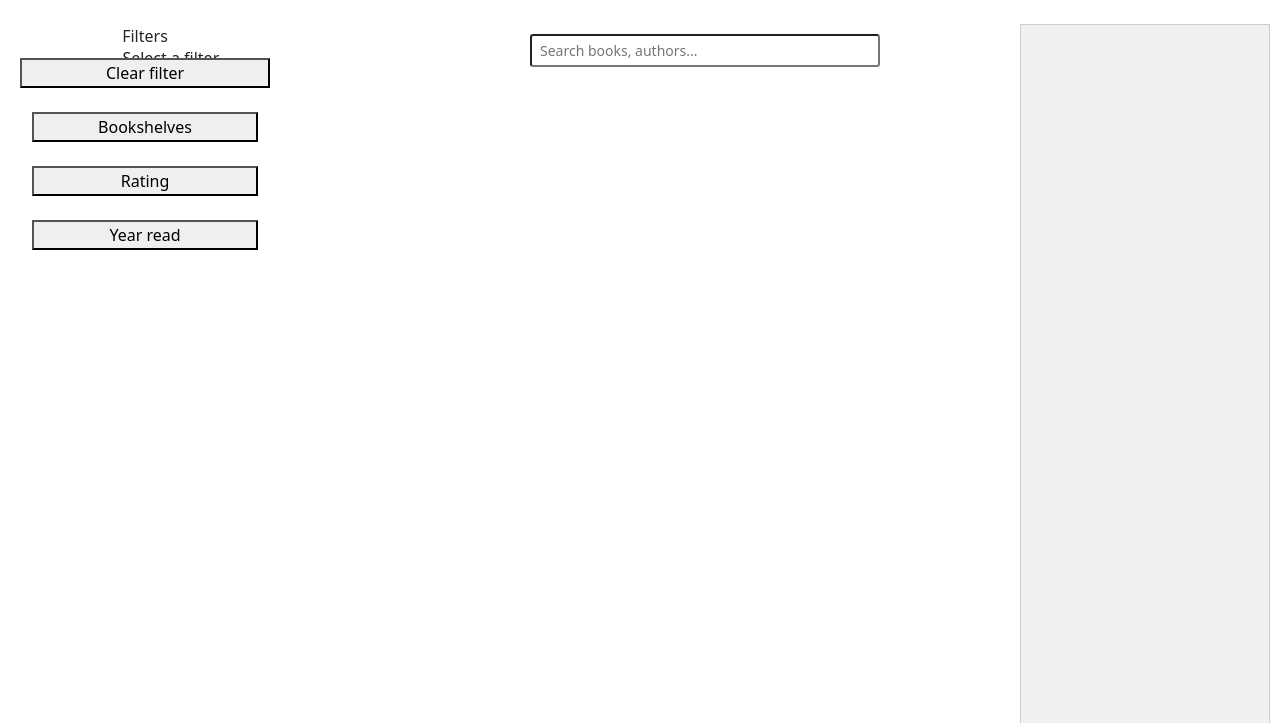
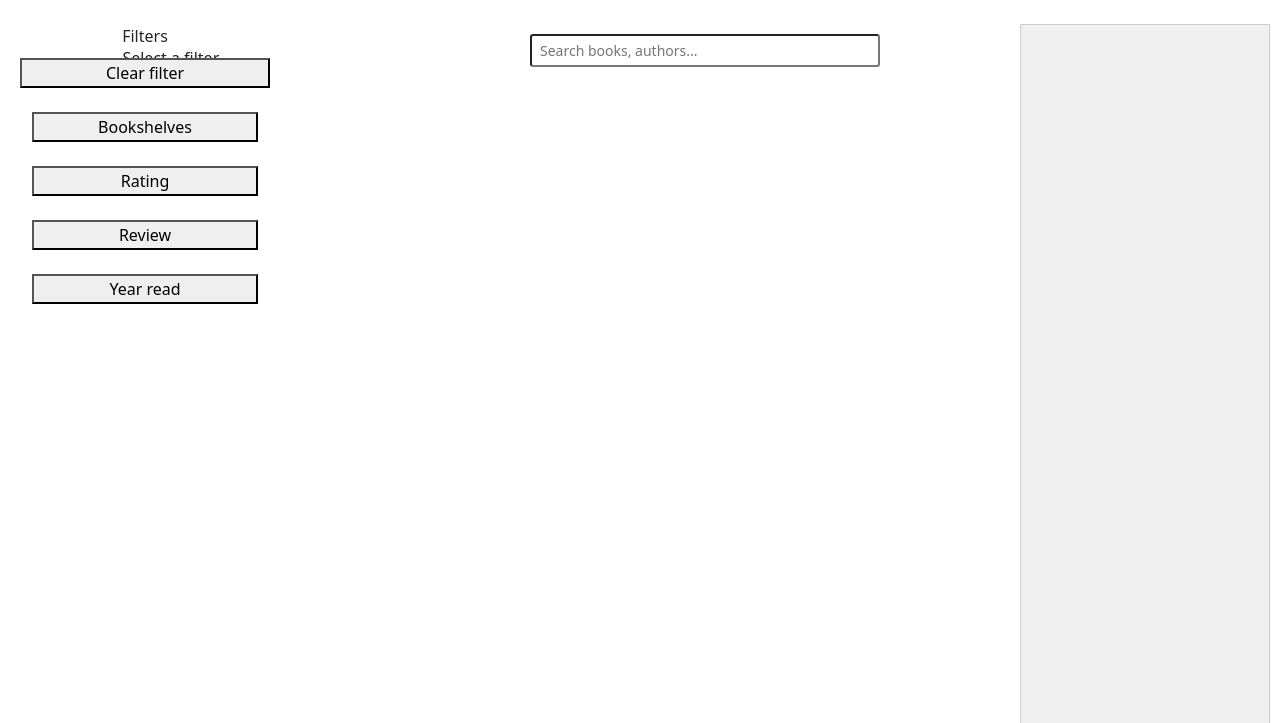
Before and after one commit to yamesyung/SoloScribe, a Django app: page /books/gallery/ in a window 1280 px wide. Shown: the part 56-779 px from the top of the page. Run offline with Django 4.2, Linux system fonts and the light colour scheme; data that the repository does not hold is empty; parts of the project's set-up code (start-up, migrations or seed data) failed here and were passed over; some libraries are stand-ins or nearby versions.

Commit message:
added new reviews filter to book gallery

```diff
--- a/books/models.py
+++ b/books/models.py
@@ -123,7 +123,7 @@ class Review(models.Model):
     date_read = models.DateField(null=True, blank=True)
     date_added = models.DateField(null=True, blank=True)
     bookshelves = models.CharField(max_length=200)
-    review = models.TextField(null=True, blank=True)
+    review_content = models.TextField(null=True, blank=True)
     private_notes = models.TextField(null=True, blank=True)
     read_count = models.IntegerField()
     owned_copies = models.IntegerField()
@@ -132,7 +132,7 @@ class Review(models.Model):
         ordering = ["-date_added"]
 
     def __str__(self):
-        return self.review
+        return self.review_content
 
 
 class Author(models.Model):
--- a/books/urls.py
+++ b/books/urls.py
@@ -6,7 +6,7 @@ from .views import book_detail, SearchResultsListView, AuthorListView, AuthorDet
     get_local_locations_data, book_gallery
 
 from .views import gallery_shelf_filter, gallery_rating_filter, gallery_year_filter, gallery_genre_filter,\
-    clear_book_filter, gallery_overlay, search_book, gallery_author_filter
+    clear_book_filter, gallery_overlay, search_book, gallery_author_filter, gallery_review_filter
 
 
 urlpatterns = [path("", book_list_view, name="book_list"),
@@ -38,6 +38,7 @@ htmx_urlpatterns = [
     path("shelf-filter/", gallery_shelf_filter, name='shelf_filter'),
     path("rating-filter/", gallery_rating_filter, name='rating_filter'),
     path("year-filter/", gallery_year_filter, name='year_filter'),
+    path("review-filter/", gallery_review_filter, name='review_filter'),
     path("genre-filter/", gallery_genre_filter, name='genre_filter'),
     path("author-filter/", gallery_author_filter, name='author_filter'),
     path("book/<int:pk>/", gallery_overlay, name='gallery_overlay'),
--- a/books/views.py
+++ b/books/views.py
@@ -1038,8 +1038,10 @@ def book_gallery(request):
     shelves = Review.objects.values('bookshelves').annotate(num_books=Count('id')).order_by('-num_books')
     genre_counts = Genre.objects.filter(bookgenre__goodreads_id__review__bookshelves__iexact='read').annotate(total=Count('name')).order_by('-total')
     rating_count = Review.objects.filter(bookshelves='read').values('rating').annotate(num_books=Count('id')).order_by('-rating')
+    has_review_count = Book.objects.filter(review__bookshelves__iexact='read').exclude(review__review_content__exact='').count()
+    no_review_count = Book.objects.filter(review__review_content__exact='', review__bookshelves__iexact='read').count()
 
-    context = {'shelves': shelves, 'year_read': year_read, 'genres': genre_counts, 'ratings': rating_count}
+    context = {'shelves': shelves, 'year_read': year_read, 'genres': genre_counts, 'ratings': rating_count, 'has_review': has_review_count, 'no_review': no_review_count}
 
     return render(request, 'books/book_gallery.html', context)
 
@@ -1058,6 +1060,18 @@ def gallery_rating_filter(request):
     books = Book.objects.filter(review__bookshelves__iexact='read', review__rating=rating).order_by('-review__date_added')[:30]
 
     context = {'books': books, 'rating': rating}
+
+    return render(request, 'partials/books/book_covers.html', context)
+
+
+def gallery_review_filter(request):
+    has_review = request.GET.get('review')
+    if has_review.lower() == 'true':
+        books = Book.objects.filter(review__bookshelves__iexact='read').exclude(review__review_content__exact='')[:30]
+    elif has_review.lower() == 'false':
+        books = Book.objects.filter(review__review_content__exact='', review__bookshelves__iexact='read')[:30]
+
+    context = {'books': books, 'review': has_review}
 
     return render(request, 'partials/books/book_covers.html', context)
 
--- a/templates/books/book_gallery.html
+++ b/templates/books/book_gallery.html
@@ -29,7 +29,7 @@
     </div>
     </div>
 
-        <div class="container mt-4">
+    <div class="container mt-4">
             <button class="shadow-none cat-btn" data-bs-toggle="collapse" data-bs-target="#ratingCollapse">Rating</button>
             <div class="collapse show" id="ratingCollapse">
 
@@ -42,6 +42,25 @@
                             <a href="#" id="{{rating.rating}}-rating" hx-get="/books/rating-filter?rating={{rating.rating}}" hx-trigger="click" hx-target="#content-div" hx-swap="show:window:top">{{rating.rating}} stars ({{rating.num_books}})</a>  <br>
                     {% endif %}
                     {% endfor %}
+                </div>
+
+    </div>
+    </div>
+
+    <div class="container mt-4">
+            <button class="shadow-none cat-btn" data-bs-toggle="collapse" data-bs-target="#reviewCollapse">Review</button>
+            <div class="collapse show" id="reviewCollapse">
+
+                <div>
+                        {% if has_review %}
+                            <a href="#" id="reviewed" hx-get="/books/review-filter?review=true" hx-trigger="click" hx-target="#content-div" hx-swap="show:window:top">Reviewed ({{ has_review }})</a>
+                            <br>
+                        {% endif %}
+
+                        {% if no_review %}
+                            <a href="#" id="not-reviewed" hx-get="/books/review-filter?review=false" hx-trigger="click" hx-target="#content-div" hx-swap="show:window:top">Not reviewed ({{ no_review }})</a>  <br>
+                        {% endif %}
+
                 </div>
 
     </div>
@@ -68,7 +87,6 @@
     </div>
 </div>
 
-<!-- wrap the search and content in a div -->
 <div>
 <div id="search-bar">
     {% include 'partials/books/book_search.html' %}
--- a/templates/partials/books/book_covers.html
+++ b/templates/partials/books/book_covers.html
@@ -36,6 +36,14 @@
 {% if contributor %}
   <h3>Contributor: {{ contributor }}</h3>
 {% endif %}
+
+{% if review == 'true' %}
+  <h3>Reviewed books</h3>
+{% endif %}
+
+{% if review == 'false' %}
+  <h3>Books without reviews</h3>
+{% endif %}
 </div>
 
 
```
Also changed, not shown: books/migrations/0028_rename_review_review_review_content.py (added).
